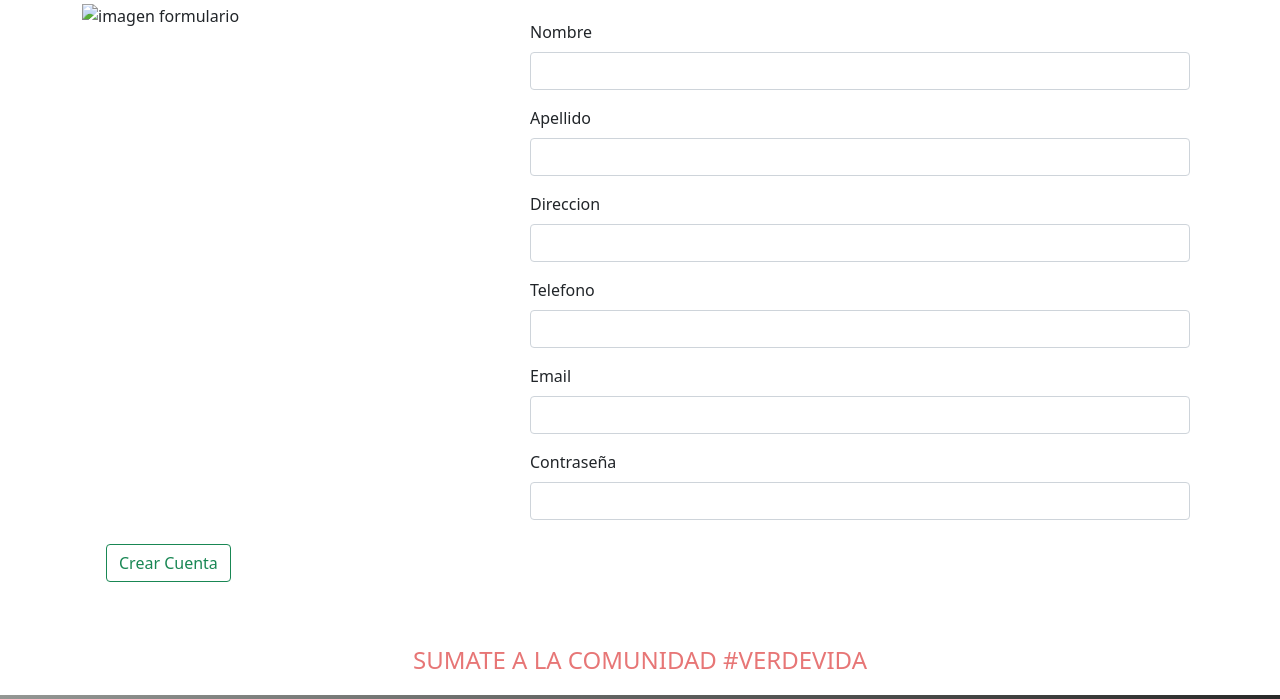
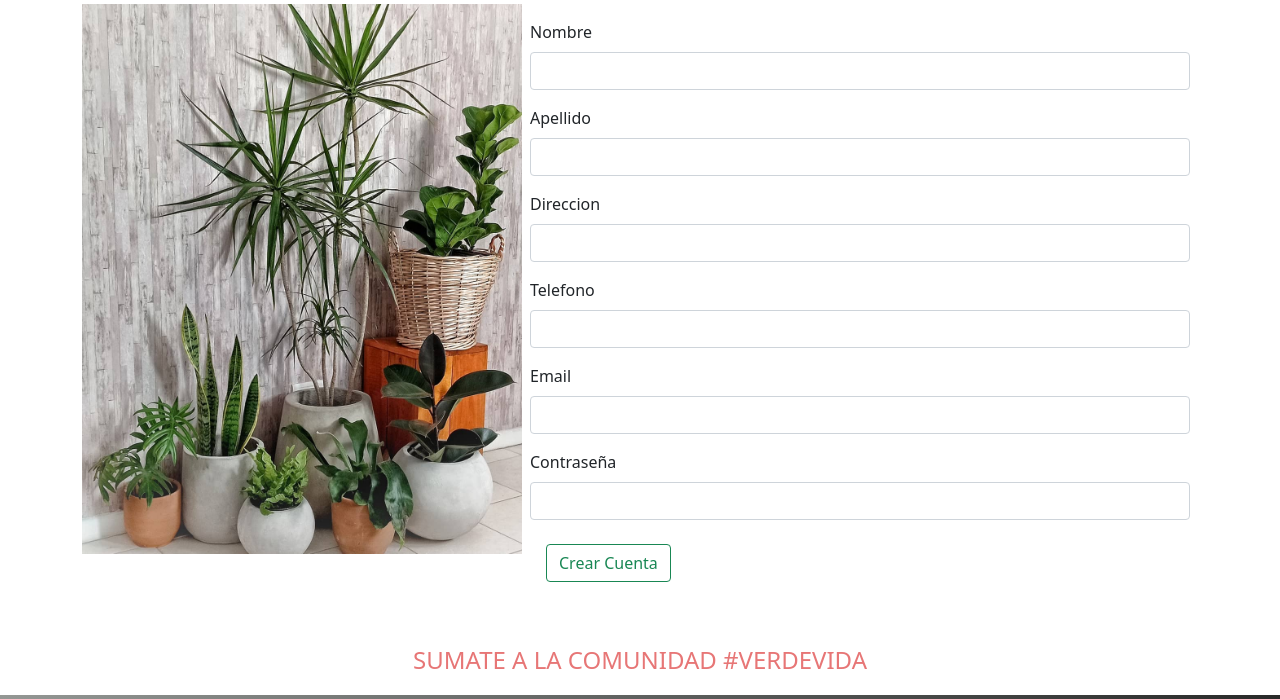
Before and after one commit to slucia10/gitclase15, a website: page cuenta.html in a window 1280 px wide. Shown: the part 242-941 px from the top of the page. Drawn offline with nearby package versions, Linux system fonts and the light colour scheme; the site is published under a folder, as on GitHub Pages, so addresses that start at the root find nothing.

```diff
--- a/cuenta.html
+++ b/cuenta.html
@@ -82,7 +82,7 @@
         <!-- formulario -->
         <h1 class="tituloContacto"> Crear Cuenta</h1>
         <div class="container">
-            <img class="img-fluid formulario__imgFormulario" src="/imagenes/image-17.jpg" alt="imagen formulario">
+            <img class="img-fluid formulario__imgFormulario" src="./imagenes/image-17.jpg" alt="imagen formulario">
             <div class="row g-3 formulario">
                 <div class="col-12 ">
                     <label for="inputNombre" class="form-label">Nombre</label>
--- a/scss/origen.scss
+++ b/scss/origen.scss
@@ -20,7 +20,6 @@
 
 
 /*formulario CUENTA*/
-
 .formulario {
     display: -webkit-box;
 
@@ -39,7 +38,7 @@
 .form {
     width: 28%;
     margin: 0 auto;
-    background: url(/imagenes/imagen-39.png) no-repeat 0px 0px;
+    background: url(./imagenes/imagen-39.png) no-repeat 0px 0px;
     background-size: cover;
     background-position: center;
     padding: 30px 30px 67px;
```
Also changed, not shown: css/destino.css.
